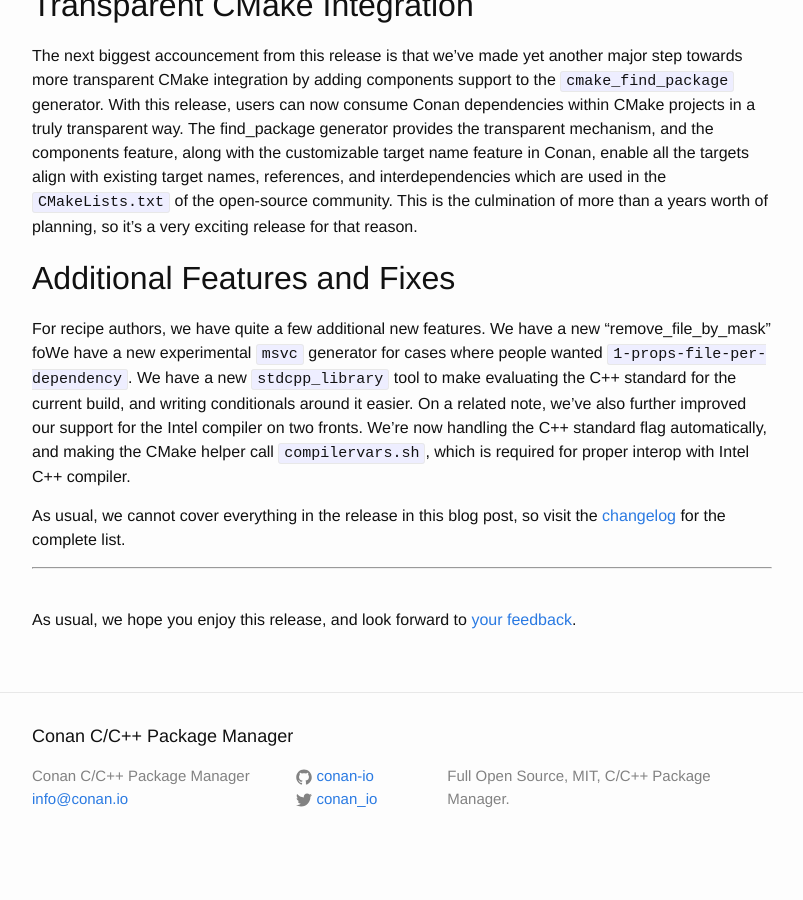
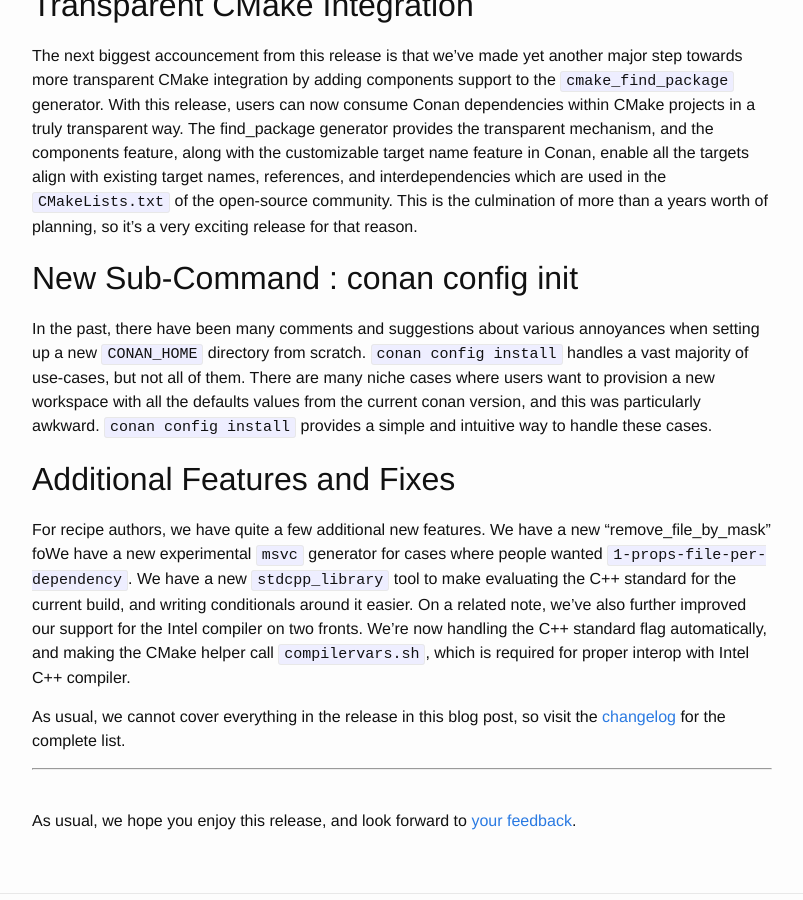
Before and after one commit to conan-io/conan-io.github.io, a Jekyll site: the page built from _posts/2020-06-17-New-conan-release-1-26.markdown, in a window 1280 px wide and 900 px high, scrolled down 1026 px. Shown: the whole window, without its empty margins (238-1041 px from the left). Built offline with Jekyll 4.4.1, drawn with Linux system fonts in a browser that asks for light colours; our own code applies the rules of GitHub Pages for plain Markdown files; comment, search, counter and statistics services are not loaded.

Commit message:
add paragraph about conan config init

```diff
--- a/_posts/2020-06-17-New-conan-release-1-26.markdown
+++ b/_posts/2020-06-17-New-conan-release-1-26.markdown
@@ -53,6 +53,16 @@ which are used in the `CMakeLists.txt` of the open-source community.  This is th
 culmination of more than a years worth of planning, so it's a very exciting
 release for that reason.
 
+## New Sub-Command : conan config init
+
+In the past, there have been many comments and suggestions about various
+annoyances when setting up a new `CONAN_HOME` directory from scratch.  `conan
+config install` handles a vast majority of use-cases, but not all of them. There
+are many niche cases where users want to provision a new workspace with all the
+defaults values from the current conan version, and this was particularly
+awkward.  `conan config install` provides a simple and intuitive way to handle
+these cases.
+
 ## Additional Features and Fixes
 
 For recipe authors, we have quite a few additional new features.   We have a new
```
